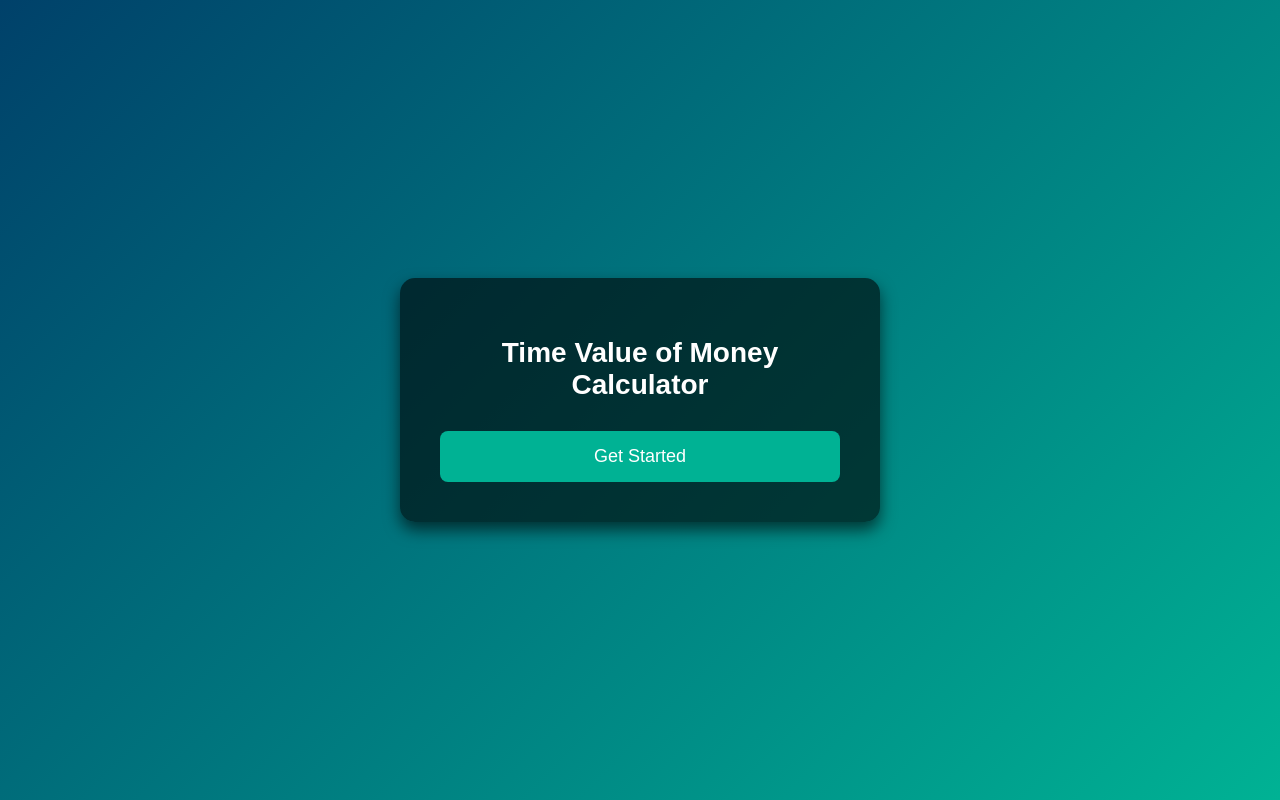
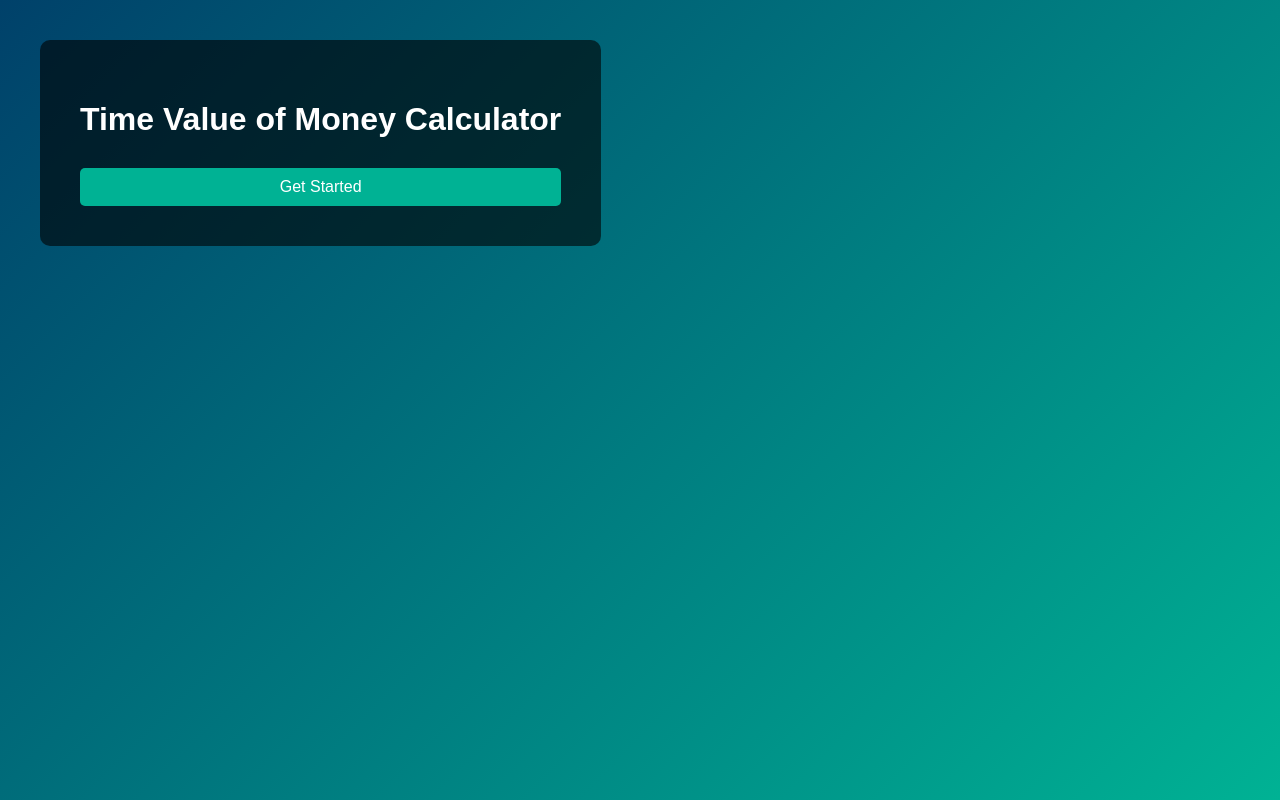
Before and after one commit to shalevwiden/TimeValueofMoneyCalculator, a plain HTML site: page index.html in a window 1280 px wide. Drawn offline with Linux system fonts and the light colour scheme.

Commit message:
Update styles.css
update 5:37 pm

```diff
--- a/styles.css
+++ b/styles.css
@@ -3,60 +3,25 @@ body {
   font-family: Arial, sans-serif;
   background: linear-gradient(135deg, #00416A, #00B294); /* Dark blue to green gradient */
   color: white; /* All text white */
-  height: 100vh; /* Ensure the background covers the whole height */
+  height: 100vh;
   margin: 0;
   display: flex;
-  justify-content: center; /* Center content horizontally */
-  align-items: center; /* Center content vertically */
+  flex-direction: column; /* Stack elements vertically */
+  align-items: center;
+  justify-content: flex-start; /* Align items to the top */
 }
 
-/* Center the main container */
+/* Main container for the calculator page */
 .container {
-  padding: 40px;
-  max-width: 400px; /* Limit the width of the centered content */
+  padding: 20px;
+  max-width: 1200px; /* Increased width for the calculator layout */
   width: 100%;
-  background-color: rgba(0, 0, 0, 0.6); /* Slightly transparent black background */
-  border-radius: 15px;
-  box-shadow: 0px 8px 16px rgba(0, 0, 0, 0.6); /* Enhanced shadow for a subtle 'pop' */
-  text-align: center;
-}
-
-/* Style for the welcome section */
-.welcome-section {
-  text-align: center;
-}
-
-.welcome-section h1 {
-  margin-bottom: 20px;
-  font-size: 28px; /* Slightly larger font size */
-  font-weight: bold;
-}
-
-.welcome-section button {
-  background-color: #00B294;
-  color: white;
-  border: none;
-  padding: 15px 30px; /* Bigger button */
-  cursor: pointer;
-  border-radius: 8px; /* Rounder corners */
-  font-size: 18px; /* Larger button text */
-  transition: background-color 0.3s ease-in-out; /* Smooth hover transition */
-}
-
-.welcome-section button:hover {
-  background-color: #00416A; /* Darker on hover */
-  transform: scale(1.05); /* Slight pop on hover */
-}
-/* Add this CSS to your existing styles.css file */
-
-/* Style for the calculator container */
-.calculator-container {
-  display: flex; /* Enable flexbox layout */
-  justify-content: space-between; /* Space sections evenly */
+  display: flex; /* Enable flexbox for the calculator sections */
+  justify-content: space-between; /* Space the sections evenly */
   margin-top: 20px; /* Add some spacing above */
 }
 
-/* Style for individual sections */
+/* Individual calculator sections */
 .section {
   flex: 1; /* Allow sections to grow equally */
   margin: 0 10px; /* Add some horizontal spacing */
@@ -66,7 +31,34 @@ body {
   box-shadow: 0px 4px 12px rgba(0, 0, 0, 0.5); /* Shadow for depth */
 }
 
-/* Ensure input and button styling remain */
+/* Style for the welcome section */
+.welcome-section {
+  text-align: center;
+  padding: 40px;
+  background-color: rgba(0, 0, 0, 0.6); /* Slightly transparent black background for contrast */
+  border-radius: 10px;
+  margin-bottom: 20px;
+}
+
+.welcome-section h1 {
+  margin-bottom: 20px;
+}
+
+.welcome-section button {
+  background-color: #00B294;
+  color: white;
+  border: none;
+  padding: 10px 20px;
+  cursor: pointer;
+  border-radius: 5px;
+  font-size: 16px;
+}
+
+.welcome-section button:hover {
+  background-color: #00416A; /* Darker on hover */
+}
+
+/* Input and button styles */
 input {
   margin: 10px 0;
   padding: 8px;
@@ -85,3 +77,26 @@ button {
   cursor: pointer;
   border-radius: 5px;
 }
+
+button:hover {
+  background-color: #00416A; /* Darker on hover */
+}
+
+/* Text and heading styles */
+h2, h3, label {
+  color: white;
+}
+
+h2 {
+  text-align: center;
+}
+
+h3 {
+  margin-top: 0; /* Remove extra margin for section titles */
+}
+
+/* Result styling */
+#result {
+  font-weight: bold;
+  font-size: 18px;
+}
```
